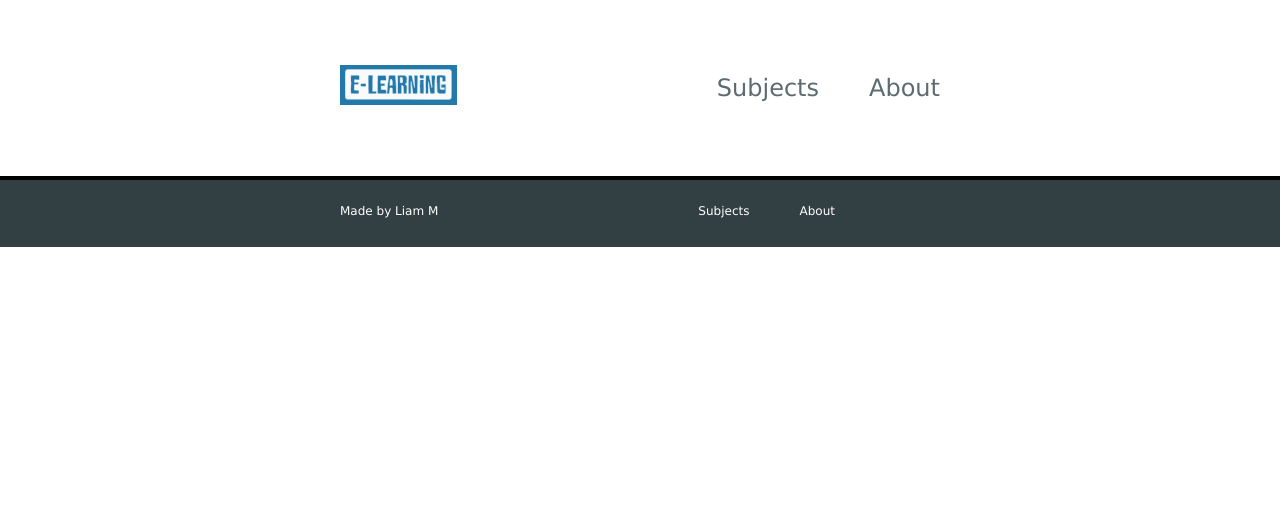
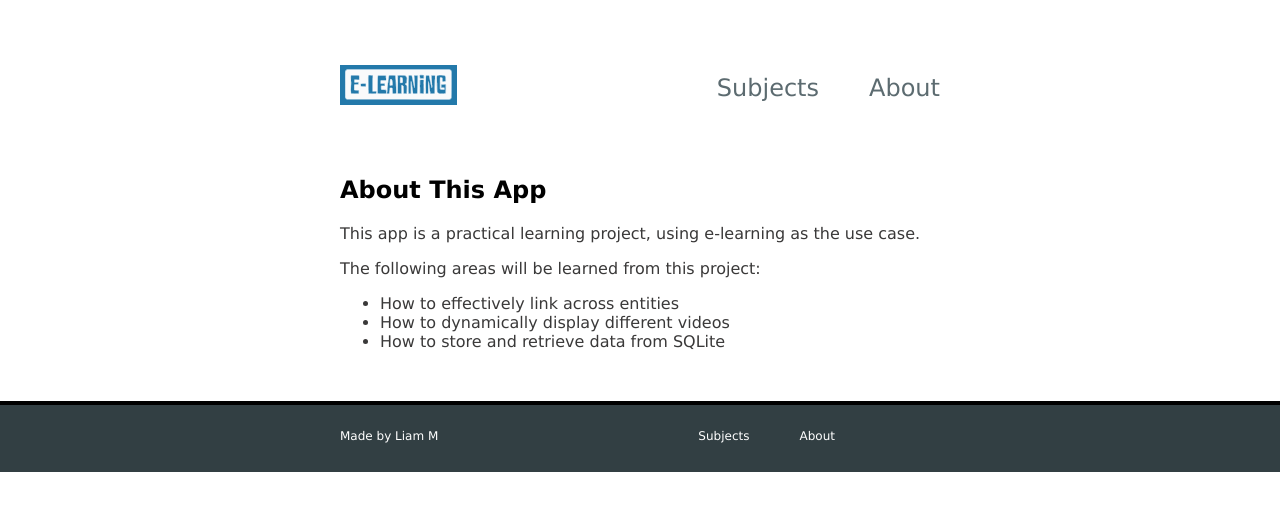
Before and after one commit to twoutrigger/e-learning-app, a Flask app: page /about in a window 1280 px wide. Shown: the top 511 px of the page. Run offline with Flask 3, Linux system fonts and the light colour scheme.

Commit message:
update about page

```diff
--- a/templates/about.html
+++ b/templates/about.html
@@ -1,3 +1,20 @@
 {% extends "base.html" %}
 
-{% block content %}{% endblock %}
+{% block content %}
+
+<div>
+    <section>
+        <h1 class="text__header">About This App</h1>
+    </section>
+    <section>
+        <p class="text__paragraph">This app is a practical learning project, using e-learning as the use case.</p>
+        <p class="text__paragraph">The following areas will be learned from this project:</p>
+        <ul class="text__paragraph">
+            <li>How to effectively link across entities</li>
+            <li>How to dynamically display different videos</li>
+            <li>How to store and retrieve data from SQLite</li>
+        </ul>
+    </section>
+</div>
+
+{% endblock %}
```
Also changed, not shown: README.md.
